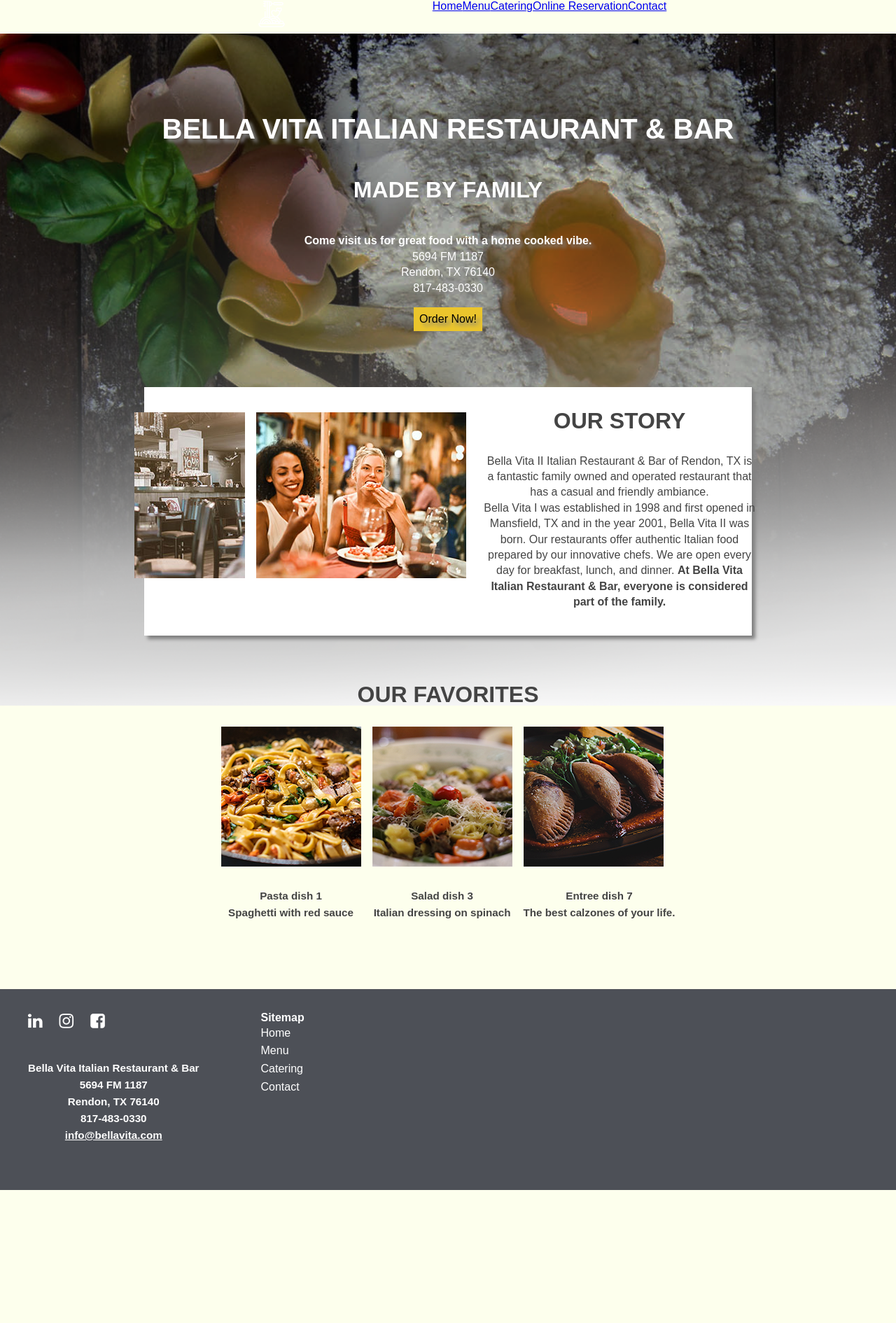
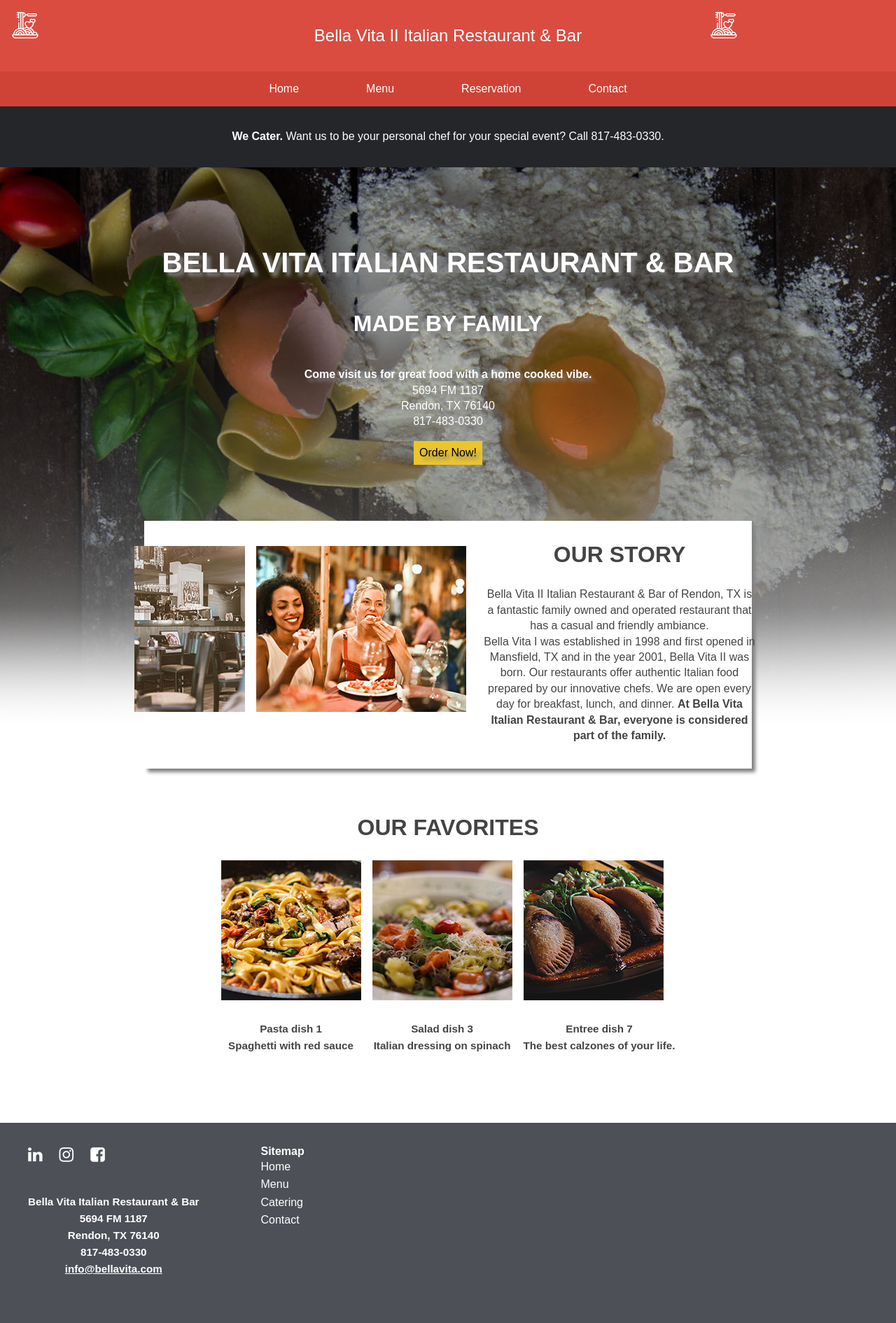
Before and after one commit to katelyn-raye/ctech4320, a PHP site: page /index.html in a window 1280 px wide. Shown: the whole page at 70% size. Before the commit the page ends 1700 px from the top, so only its background shows below. Run offline with PHP 8.4, Linux system fonts and the light colour scheme; some web fonts are replaced.

Commit message:
fixing navigation and bg image

```diff
--- a/components.php
+++ b/components.php
@@ -19,7 +19,7 @@ function makeHeader ($page) {
 
     <div class="nav-top">
       <a class="navbar-brand" href="index.html" title="Branding"><img src="spaghetti.svg" title="logo" alt="logo">Brand</img></a></img>
-      <p>Bella Vita II Italian Restaurant</p>
+      <p>Bella Vita II Italian Restaurant & Bar</p>
       <img src="" alt="" title="">
     </div>
 
--- a/css/index.css
+++ b/css/index.css
@@ -12,6 +12,13 @@ body {
   background-image: url('../images/Artboard 1.png');
   background-repeat: no-repeat;
   background-size: contain;
+}
+
+.catering-banner{
+  background-color: #252629;
+  color: white;
+  padding: 1em 0;
+  margin: 0;
 }
 
 .bio {
--- a/css/master.css
+++ /dev/null
@@ -1,72 +0,0 @@
-body{
-  background-color: #FDFFED;
-  margin-left: 15%;
-  margin-right:15%;
-}
-
-.resHalf{
-  width:80%;
-}
-
-.resThird{
-  width: 100%;
-}
-
-.flexThird{
-  width: 33%;
-}
-.flexSmallThird{
-  width:17%;
-}
-
-.resFlexGroup{
-  width: 50%;
-}
-
-.resTitle{
-  display:block;
-}
-
-#yesAccess{
-  display: none;
-}
-
-.resNames, .resRow{
-  display: flex;
-  display: -webkit-flex;
-  flex-flow: row nowrap;
-  -webkit-flex-flow: row nowrap;
-}
-
-.resWrap{
-  line-height: 1.5em;
-  color:#4D5057;
-}
-
-div{
-  padding-bottom:0.5em;
-}
-
-main p{
-  text-align: center;
-  color: #DB4C40;
-}
-
-input {
-  height: 30px;
-}
-
-select{
-  height:30px;
-}
-
-
-/*form styles*/
-
-.resEmphasis{
-  color: #DB4C40;
-}
-
-.resCode{
-  font-size: 5em;
-}
--- a/css/styles.css
+++ b/css/styles.css
@@ -23,6 +23,20 @@ body{
 
 #mainNavigation{
   padding: 0;
+}
+
+.navbar{
+  margin:0;
+  padding: 0;
+}
+
+.nav{
+  padding:0;
+}
+
+.nav-top p{
+  color: white;
+  font-size: 1.5em;
 }
 
       .navigation{
--- a/index.html
+++ b/index.html
@@ -25,31 +25,35 @@
 			</div>
 
     <!-- NAVIGATION-->
-      <div id="mainNavigation" class="navbar-collapse">
-          <ul class="navbar-nav">
-            <a class="navbar-brand" href="index.html" title="Branding"><img src="spaghetti.svg" title="logo" alt="logo">Brand</img></a></img>
-              <li class="navbar-item">
-                  <a class="navbar-link" href="index.html" title="Home">Home</a>
-              </li>
-              <li class="navbar-item">
-                  <a class="navbar-link" href="#" title="Menu">Menu</a>
-              </li>
-              <li class="navbar-item">
-                  <a class="navbar-link" href="catering.html" title="Catering">Catering</a>
-              </li>
-							<li class="navbar-item">
-                  <a class="navbar-link" href="reservation.php" title="Reservation">Online Reservation</a>
-              </li>
-              <li class="navbar-item">
-                  <a class="navbar-link" href="contact.html" title="Contact">Contact</a>
-              </li>
+    <div id="mainNavigation" class="navbar-collapse">
+        <div class="nav">
+
+        <div class="nav-top">
+          <a class="navbar-brand" href="index.html" title="Branding"><img src="spaghetti.svg" title="logo" alt="logo">Brand</img></a></img>
+          <p>Bella Vita II Italian Restaurant & Bar</p>
+          <a class="navbar-brand" href="index.html" title="Branding"><img src="spaghetti.svg" title="logo" alt="logo">Brand</img></a></img>
+        </div>
+
+        <div class="nav-bottom">
+          <ul class="nav-bar">
+            <li><a href="index.html">Home</a></li>
+            <li><a href="#">Menu</a></li>
+            <li><a href="reservation.php">Reservation</a></li>
+            <li><a href="contact.html">Contact</a></li>
           </ul>
         </div>
 
       </div>
     </div>
+
+      </div>
     </header>
+
     <!-- NAVIGATION End -->
+
+    <div class="catering-banner">
+      <p><b>We Cater. </b>Want us to be your personal chef for your special event? Call 817-483-0330.</p>
+    </div>
 
 
     <div class="container-index">
```
Also changed, not shown: images/Artboard 1.png.
